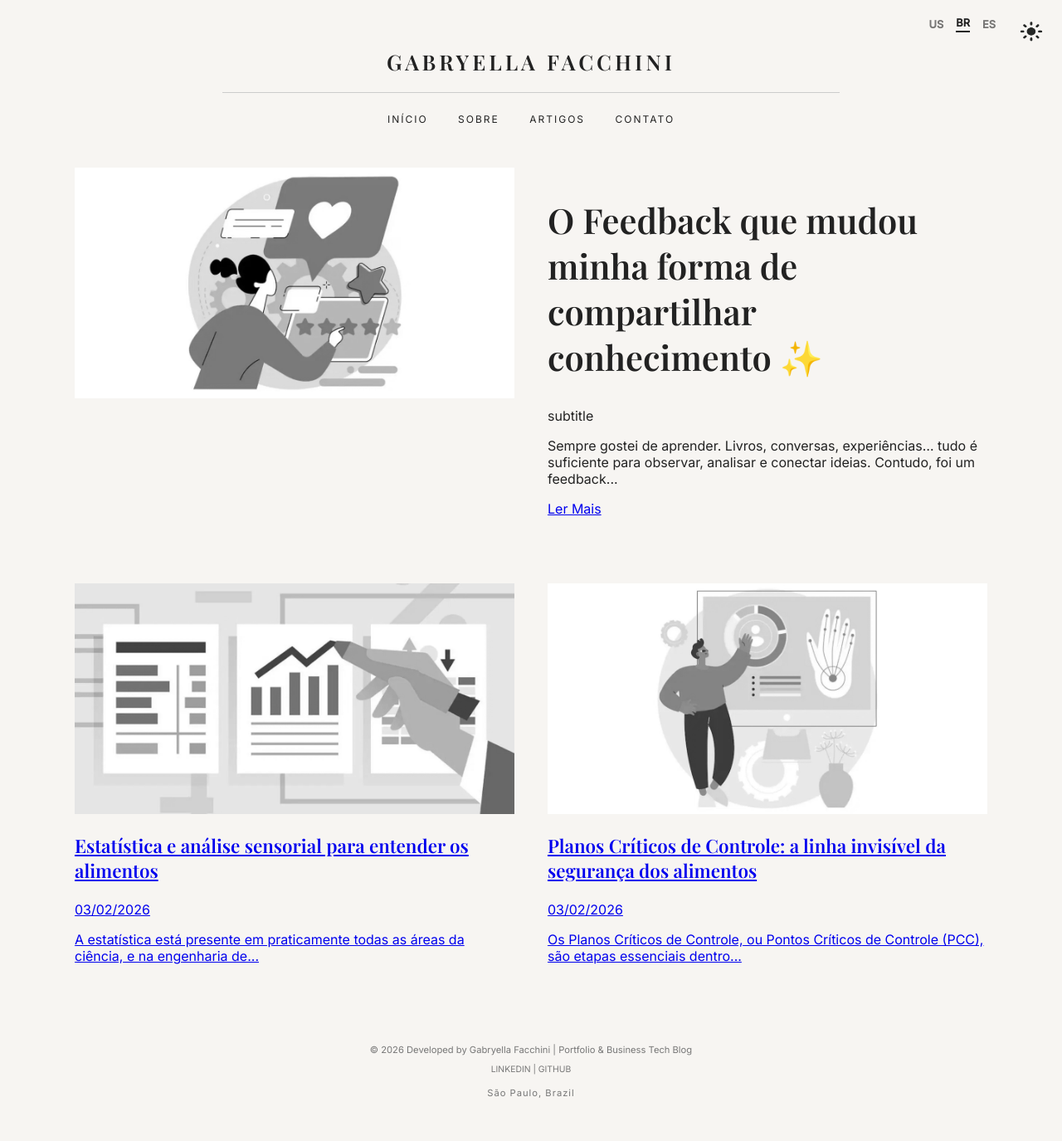
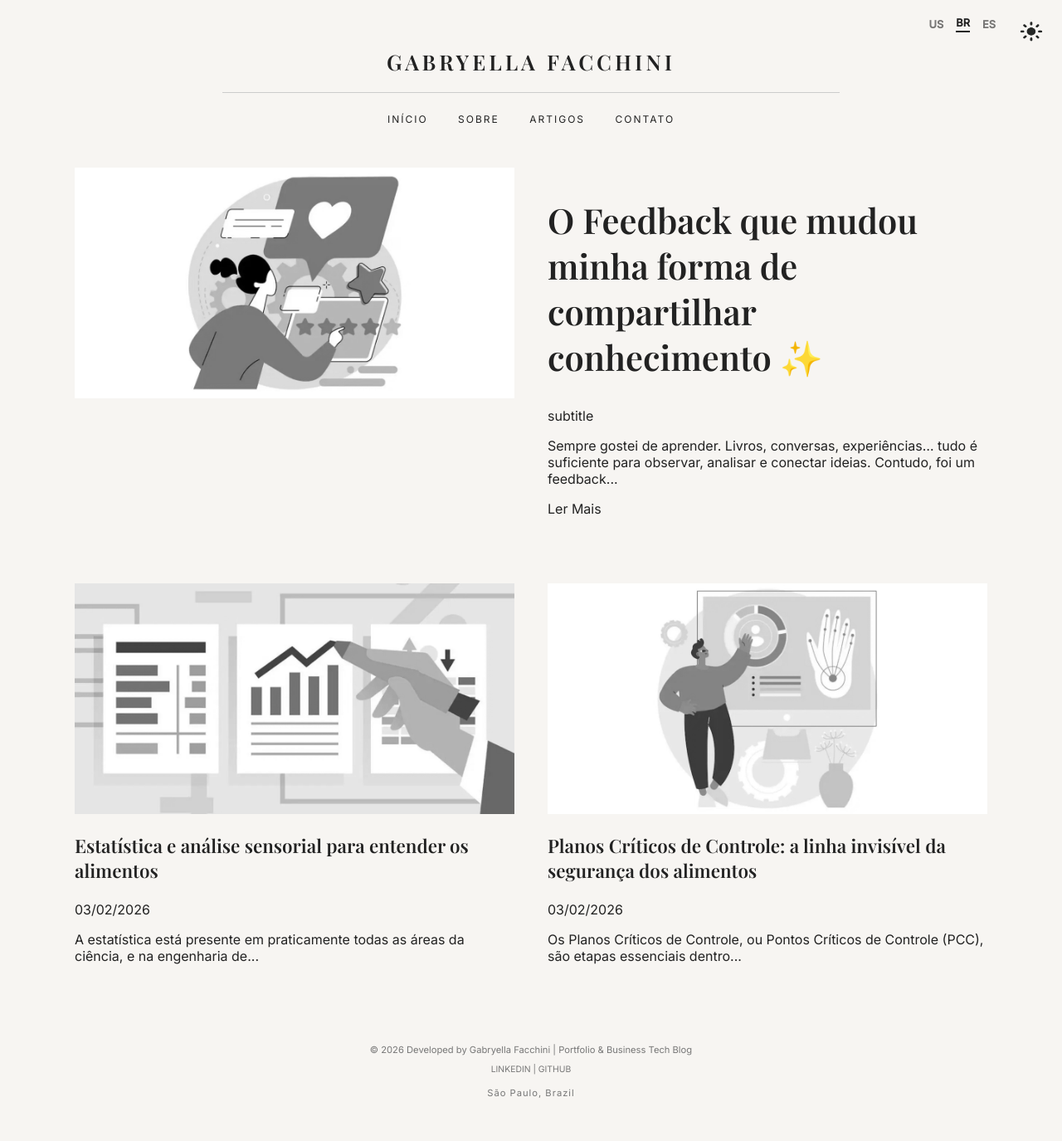
Before and after one commit to gabyfachini/gabyfachini.github.io, a Jekyll site: the page built from pt/index.html, in a window 1280 px wide. Shown: the whole page at 83% size. Built offline with Jekyll 4.4.1, drawn with Linux system fonts in a browser that asks for light colours.

Commit message:
Add global link and card link styles
Update assets/css/style.css to add global anchor styling and subtle hover effects: remove default underline, set link color to --text, and add opacity transition. Also make .card a elements display:block to improve click area and change h3 color on hover for a subtle visual cue.

```diff
--- a/assets/css/style.css
+++ b/assets/css/style.css
@@ -5,6 +5,18 @@
   color: var(--text);
   font-family: 'Inter', sans-serif;
   transition: background 0.3s, color 0.3s;
+}
+
+/* Estilo global para links (Artigos e títulos) */
+a {
+  text-decoration: none;   /* Remove o sublinhado */
+  color: var(--text);      /* Usa a cor cinza escuro/preto que você definiu no :root */
+  transition: opacity 0.3s;
+}
+
+/* Efeito sutil ao passar o mouse */
+a:hover {
+  opacity: 0.7;
 }
 
 /* --- Theme Color Definitions --- */
@@ -83,6 +95,15 @@
 .card h3 {
   font-family: 'Playfair Display', serif;
   font-size: 1.4rem;
+}
+
+.card a {
+  color: var(--text);
+  display: block; /* Melhora a área de clique */
+}
+
+.card a:hover h3 {
+  color: var(--muted); /* O título fica levemente cinza ao passar o mouse */
 }
 
 /* --- About Page Specific Styles --- */
```
